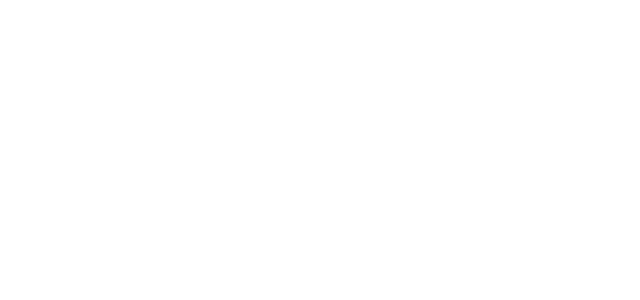
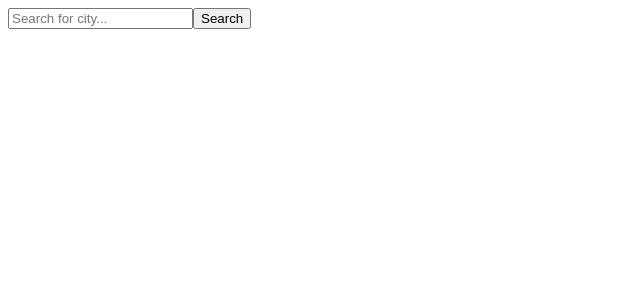
Before and after one commit to sopanha09/weather-react-app, a React (Create React App) app: page / in a window 1280 px wide. Shown: the top 300 px of the page, without its empty margins (0-640 px from the left). Built offline with nearby package versions, Linux system fonts and the light colour scheme.

Commit message:
Search function

```diff
--- a/package.json
+++ b/package.json
@@ -8,7 +8,7 @@
     "@testing-library/user-event": "^13.5.0",
     "react": "^18.2.0",
     "react-dom": "^18.2.0",
-    "react-scripts": "5.0.1",
+    "react-scripts": "^5.0.1",
     "web-vitals": "^2.1.4"
   },
   "scripts": {
--- a/src/App.js
+++ b/src/App.js
@@ -1,9 +1,10 @@
 import './App.css';
+import { Weather } from './components/Weather';
 
 function App() {
   return (
     <div className="App">
-
+      <Weather />
     </div>
   );
 }
--- /dev/null
+++ b/src/components/Weather.js
@@ -0,0 +1,37 @@
+import React, { useState } from 'react';
+
+const api = {
+    key: "6d880005d55b4bfb3ee5c68bcd0b9806",
+    base: "https://api.openweathermap.org/data/2.5/",
+  };
+
+
+export const Weather = () => {
+const [search, setSearch] = useState("");
+const [weather, setWeather] = useState({})
+const [loading, setLoading] = useState(false);
+
+const searchPressed = () => {
+    setLoading(true);
+    console.log(search);
+    fetch(`${api.base}weather?q=${search}&APPID=${api.key}&units=metric`)
+      .then((res) => res.json())
+      .then((result) => {
+        console.log(result);
+        setWeather(result);
+        setLoading(false)
+      });
+};
+
+return (
+<div>
+    <form>
+        <input
+        type='text'
+        placeholder='Search for city...'
+        onChange={(e) => setSearch(e.target.value)} />
+        <button onClick={searchPressed}>Search</button>
+    </form>
+</div>
+)
+}
```
Also changed, not shown: 1 other file (tests, documents, lock files or other folders).
